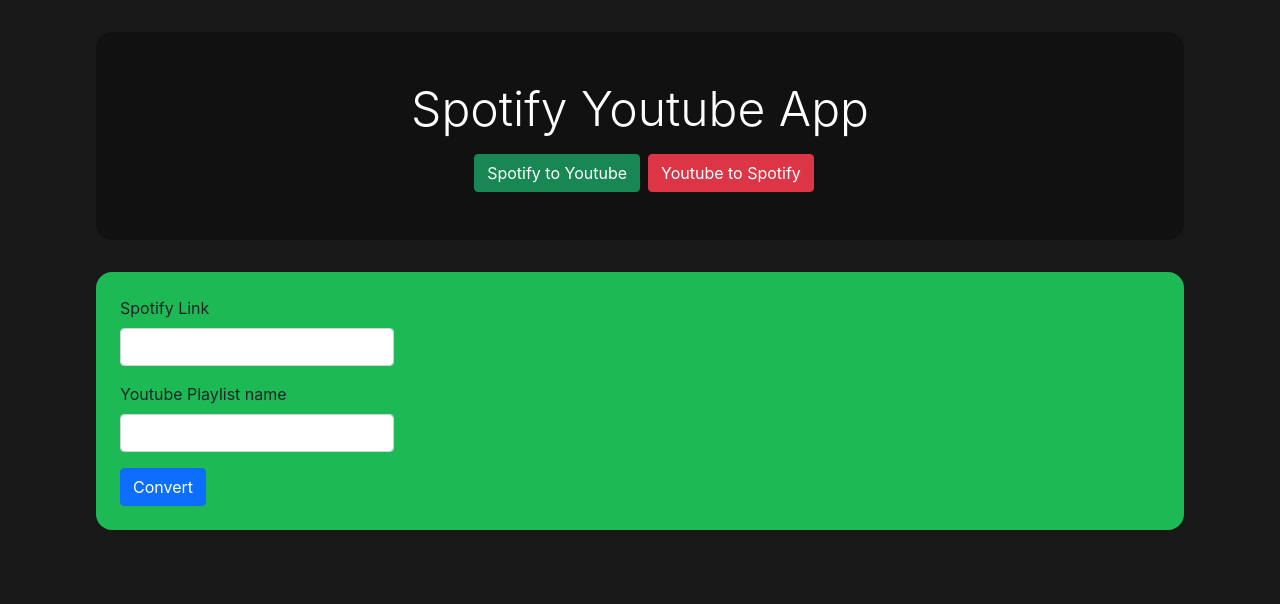
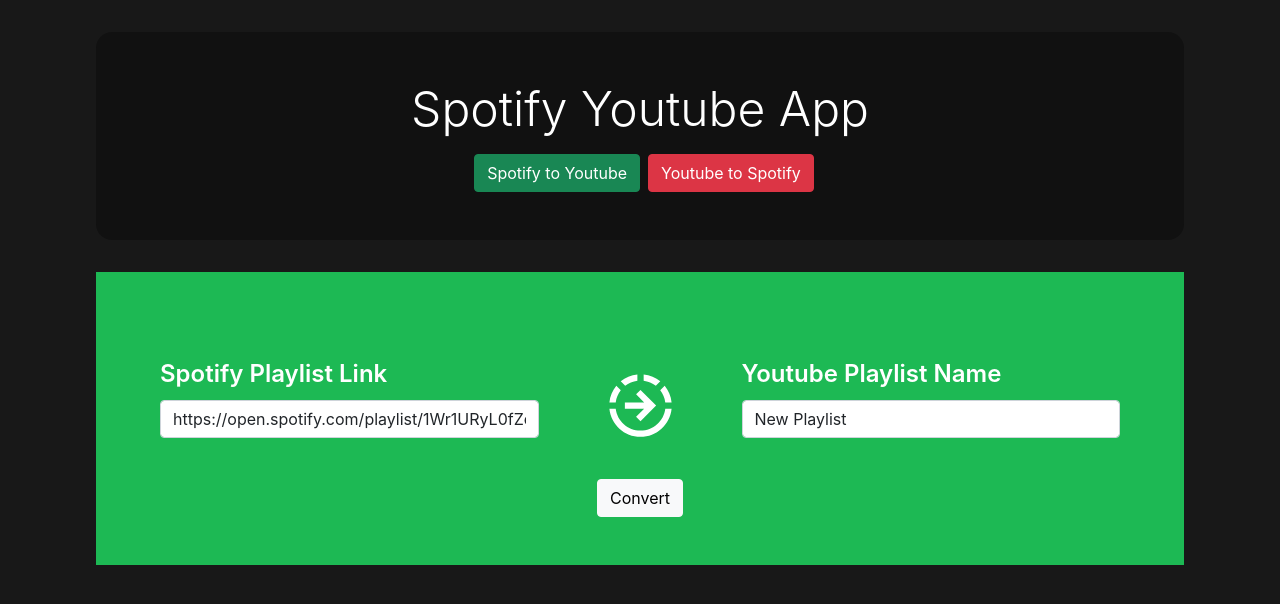
Before and after one commit to aka-jumba/yt-sp-convertor, a React (Create React App) app in the folder frontend/: page /sp2yt in a window 1280 px wide. Shown: the top 604 px of the page. Built offline with nearby package versions, Linux system fonts and the light colour scheme.

Commit message:
Add Sp2Yt component

```diff
--- a/frontend/src/SpotifyToYoutube/index.css
+++ b/frontend/src/SpotifyToYoutube/index.css
@@ -0,0 +1,3 @@
+.sp-to-yt .bubble {
+  padding: 3rem 4rem;
+}
--- a/frontend/src/SpotifyToYoutube/index.js
+++ b/frontend/src/SpotifyToYoutube/index.js
@@ -1,40 +1,93 @@
 /* eslint-disable import/no-anonymous-default-export */
-import React from "react";
+import React, { useState } from "react";
 import "./index.css";
 import Header from "../Header";
+import { Form, Button } from "react-bootstrap";
+import DownArrow from "../assets/downloading_white_48dp.svg";
+
+// const API_URL = process.env.REACT_APP_BACKEND_URL || "http://localhost:3001";
 
 export default (props) => {
+  const [url, setUrl] = useState(
+    "https://open.spotify.com/playlist/1Wr1URyL0fZcW10cHyxgpj"
+  );
+  const [name, setName] = useState("New Playlist");
+
+  const onConvert = async (e) => {
+    e.preventDefault();
+    console.log(url, name);
+  };
+
   return (
     <>
       <Header />
       <div className="sp-to-yt">
-        <div className="bubble p-4 d-flex justify-content-start">
-          <form>
-            <div class="mb-3">
-              <label for="exampleInputEmail1" class="form-label">
-                Spotify Link
-              </label>
-              <input
-                type="email"
-                class="form-control"
-                id="exampleInputEmail1"
-                aria-describedby="emailHelp"
-              />
+        <div
+          className="d-flex flex-column align-items-center"
+          style={{ padding: "3rem 4rem", backgroundColor: "#1DB954" }}
+        >
+          <Form
+            style={{
+              width: "100%",
+              display: "flex",
+              flexDirection: "column",
+              alignItems: "center",
+            }}
+          >
+            <div
+              style={{
+                width: "100%",
+                display: "flex",
+                flexDirection: "row",
+                alignItems: "center",
+                justifyContent: "center",
+              }}
+            >
+              <Form.Group controlId="formBasicEmail" style={{ width: "75%" }}>
+                <Form.Label style={{ fontSize: "1.5rem", fontWeight: "600" }}>
+                  Spotify Playlist Link
+                </Form.Label>
+                <Form.Control
+                  required
+                  type="text"
+                  value={url}
+                  onChange={(e) => setUrl(e.target.value)}
+                  placeholder="Eg: https://open.spotify.com/playlist/1Wr1URyL0fZcW10cHyxgpj"
+                />
+              </Form.Group>
+              <Form.Group>
+                <div
+                  style={{
+                    margin: "3rem 4rem 2rem 4rem",
+                    transform: "rotate(-90deg)",
+                  }}
+                >
+                  <img src={DownArrow} height="75" alt="Down Arrow" />
+                </div>
+              </Form.Group>
+              <Form.Group controlId="formBasicEmail" style={{ width: "75%" }}>
+                <Form.Label style={{ fontSize: "1.5rem", fontWeight: "600" }}>
+                  Youtube Playlist Name
+                </Form.Label>
+                <Form.Control
+                  type="text"
+                  placeholder="Eg: New Playlist"
+                  value={name}
+                  onChange={(e) => setName(e.target.value)}
+                />
+              </Form.Group>
             </div>
-            <div class="mb-3">
-              <label for="exampleInputPassword1" class="form-label">
-                Youtube Playlist name
-              </label>
-              <input
-                type="password"
-                class="form-control"
-                id="exampleInputPassword1"
-              />
+            <div>
+              <Button
+                className="mt-1"
+                variant="light"
+                type="submit"
+                onClick={onConvert}
+              >
+                Convert
+              </Button>
             </div>
-            <button type="submit" class="btn btn-primary">
-              Convert
-            </button>
-          </form>
+          </Form>
         </div>
       </div>
     </>
--- a/frontend/src/YoutubeToSpotify/index.js
+++ b/frontend/src/YoutubeToSpotify/index.js
@@ -10,28 +10,28 @@ export default (props) => {
       <div className="yt-to-sp">
         <div className="bubble p-4 d-flex justify-content-start">
           <form>
-            <div class="mb-3">
-              <label for="exampleInputEmail1" class="form-label">
+            <div className="mb-3">
+              <label for="exampleInputEmail1" className="form-label">
                 Youtube Link
               </label>
               <input
                 type="email"
-                class="form-control"
+                className="form-control"
                 id="exampleInputEmail1"
                 aria-describedby="emailHelp"
               />
             </div>
-            <div class="mb-3">
-              <label for="exampleInputPassword1" class="form-label">
+            <div className="mb-3">
+              <label for="exampleInputPassword1" className="form-label">
                 Spotify Playlist name
               </label>
               <input
                 type="password"
-                class="form-control"
+                className="form-control"
                 id="exampleInputPassword1"
               />
             </div>
-            <button type="submit" class="btn btn-primary">
+            <button type="submit" className="btn btn-primary">
               Convert
             </button>
           </form>
--- a/frontend/src/index.css
+++ b/frontend/src/index.css
@@ -5,7 +5,7 @@
 }
 
 html {
-  font-family: 'Roboto', sans-serif;
+  font-family: "Roboto", sans-serif;
 }
 
 body {
@@ -13,14 +13,15 @@ body {
   padding: 0;
   height: 100vh;
   background-color: #181818;
-  font-family: -apple-system, BlinkMacSystemFont, 'Segoe UI', 'Roboto', 'Oxygen',
-    'Ubuntu', 'Cantarell', 'Fira Sans', 'Droid Sans', 'Helvetica Neue',
+  font-family: -apple-system, BlinkMacSystemFont, "Segoe UI", "Roboto", "Oxygen",
+    "Ubuntu", "Cantarell", "Fira Sans", "Droid Sans", "Helvetica Neue",
     sans-serif;
   -webkit-font-smoothing: antialiased;
   -moz-osx-font-smoothing: grayscale;
+  color: white;
 }
 
 code {
-  font-family: source-code-pro, Menlo, Monaco, Consolas, 'Courier New',
+  font-family: source-code-pro, Menlo, Monaco, Consolas, "Courier New",
     monospace;
 }
```
Also changed, not shown: frontend/src/assets/downloading_white_48dp.svg (added), 1 other file (tests, documents, lock files or other folders).
